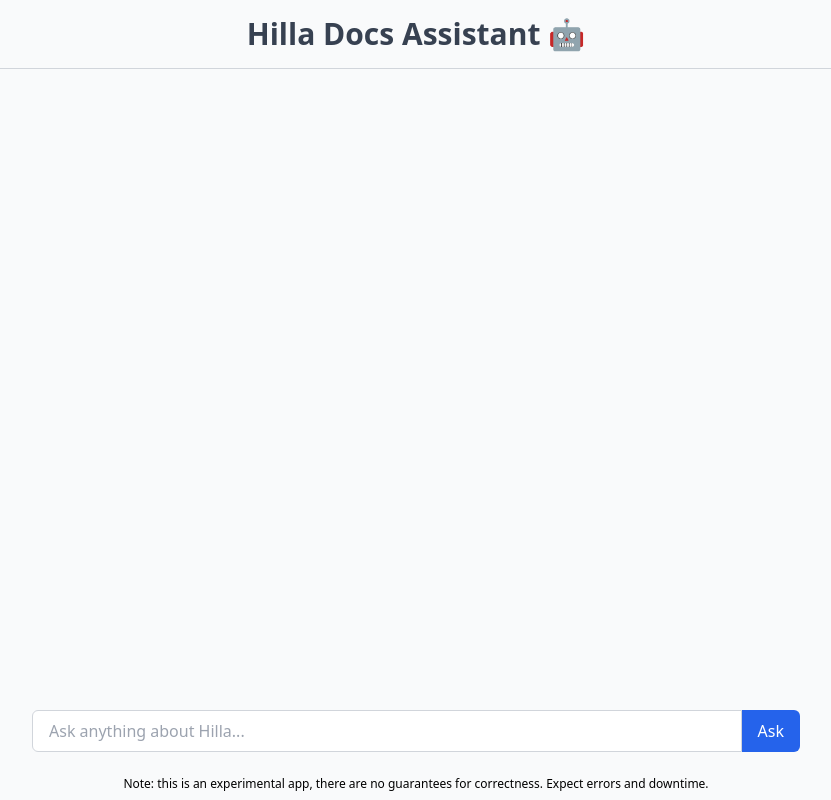
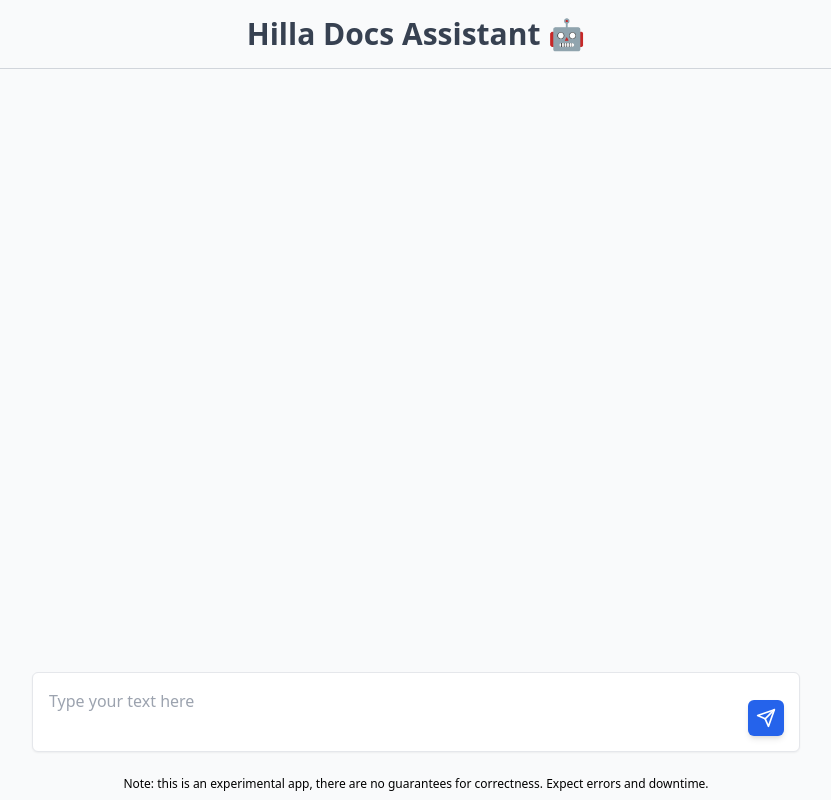
Before and after one commit to marcushellberg/vaadin-docs-assistant, a Next.js app: page / in a window 1280 px wide. Shown: the whole page, without its empty margins (224-1055 px from the left). Built offline with nearby package versions, Linux system fonts and the light colour scheme.

Commit message:
Update text input to text area

```diff
--- a/components/ChatInput.tsx
+++ b/components/ChatInput.tsx
@@ -1,5 +1,5 @@
 // components/ChatInput.tsx
-import React, {useState} from 'react';
+import React, {useEffect, useRef, useState } from 'react';
 
 interface ChatInputProps {
   onSendMessage: (message: string) => void;
@@ -8,29 +8,65 @@
 
 export default function ChatInput({onSendMessage, working}: ChatInputProps) {
   const [message, setMessage] = useState('');
+  const textareaRef = useRef<HTMLTextAreaElement>(null);
 
-  const handleSubmit = (e: React.FormEvent) => {
+  const textFieldChanged = (element: HTMLTextAreaElement) => {
+    setMessage(element.value);
+
+    element.style.height = 'auto';
+    element.style.height = `${element.scrollHeight}px`;
+  };
+
+  useEffect(() => {
+    if (textareaRef.current) {
+      textFieldChanged(textareaRef.current);
+    }
+  }, []);
+
+  function handleKeyPress(e: React.KeyboardEvent<HTMLTextAreaElement>) {
+    if (e.key === 'Enter' && (e.shiftKey || e.metaKey)) {
+      e.preventDefault();
+      handleSubmit(e);
+    }
+  }
+
+  function handleSubmit (e: React.FormEvent) {
     e.preventDefault();
-    if(working) return;
+
+    if (working) return;
 
     if (message.trim()) {
       onSendMessage(message);
       setMessage('');
     }
-  };
+  }
 
   return (
     <div className="w-full p-4 flex gap-4 md:gap-6 md:max-w-2xl lg:max-w-xl xl:max-w-3xl lg:px-0 m-auto">
-      <form className="flex w-full" onSubmit={handleSubmit}>
-        <input
-          className="flex-grow px-4 py-2 rounded-l-md rounded-r-none border border-gray-300 focus:outline-none"
-          type="text"
-          placeholder="Ask anything about Hilla..."
+      <form className="flex w-full relative" onSubmit={handleSubmit} >
+        <textarea
+          ref={textareaRef}
+          className="resize-none w-full p-4 bg-white border rounded-md shadow-sm focus:outline-none focus:ring-2 focus:ring-blue-600"
+          placeholder="Type your text here"
           value={message}
-          onChange={(e) => setMessage(e.target.value)}
+          onChange={(e) => textFieldChanged(e.target)}
+          onKeyDown={handleKeyPress}
         />
-        <button className="px-4 py-2 bg-blue-600 text-white rounded-r-md" type="submit" disabled={working}>
-          Ask
+        <button
+          type="submit"
+          className="absolute bottom-4 right-4 p-2 bg-blue-600 text-white font-semibold rounded-md shadow-md focus:outline-none focus:ring-2 focus:ring-offset-2 focus:ring-blue-500">
+          { working ? (
+            <svg className="animate-spin h-5 w-5 text-white" xmlns="http://www.w3.org/2000/svg" fill="none" viewBox="0 0 24 24">
+              <circle className="opacity-25" cx="12" cy="12" r="10" stroke="currentColor" strokeWidth="4"></circle>
+              <path className="opacity-75" fill="currentColor" d="M4 12a8 8 0 018-8V0C5.373 0 0 5.373 0 12h4zm2 5.291A7.962 7.962 0 014 12H0c0 3.042 1.135 5.824 3 7.938l3-2.647z"></path>
+            </svg>
+          ) :
+            <svg stroke="currentColor" fill="none" strokeWidth="2" viewBox="0 0 24 24" strokeLinecap="round"
+                 strokeLinejoin="round" className="h-5 w-5"
+                 xmlns="http://www.w3.org/2000/svg">
+              <line x1="22" y1="2" x2="11" y2="13"></line>
+              <polygon points="22 2 15 22 11 13 2 9 22 2"></polygon>
+            </svg>}
         </button>
       </form>
     </div>
--- a/components/ChatWindow.tsx
+++ b/components/ChatWindow.tsx
@@ -1,15 +1,13 @@
 // components/ChatWindow.tsx
 import React, {useEffect, useRef } from 'react';
 import ChatMessage from "@/components/ChatMessage";
-import LoadingIndicator from "@/components/LoadingIndicator";
 import {ChatCompletionRequestMessage} from "openai";
 
 interface ChatWindowProps {
   messages: ChatCompletionRequestMessage[];
-  loading: boolean;
 }
 
-export default function ChatWindow({ messages, loading }: ChatWindowProps) {
+export default function ChatWindow({ messages }: ChatWindowProps) {
   const containerRef = useRef<HTMLDivElement | null>(null);
 
   useEffect(() => {
@@ -23,7 +21,6 @@
       {messages.map((message, index) => (
         <ChatMessage key={index} content={message.content} role={message.role} />
       ))}
-      {loading && <LoadingIndicator />}
     </div>
   );
 }
--- a/components/LoadingIndicator.tsx
+++ /dev/null
@@ -1,18 +0,0 @@
-// components/LoadingIndicator.tsx
-import React from 'react';
-
-export default function LoadingIndicator() {
-  return (
-    <div className="flex justify-center py-6 ">
-      <div className="flex space-x-1">
-        {Array.from({ length: 3 }, (_, i) => (
-          <div
-            key={i}
-            className="w-3 h-3 bg-blue-700 rounded-full animate-pulse"
-            style={{ animationDelay: `${i * 200}ms` }}
-          ></div>
-        ))}
-      </div>
-    </div>
-  );
-};
--- a/pages/index.tsx
+++ b/pages/index.tsx
@@ -8,19 +8,16 @@
 
 export default function Home() {
   const [messages, setMessages] = useState<ChatCompletionRequestMessage[]>([]);
-  const [loading, setLoading] = useState(false);
   const [working, setWorking] = useState(false);
 
   async function handleSendQuestion(question: string) {
-    if(loading) return;
+    if(working) return;
 
     const newMessages = [...messages, {
       role: ChatCompletionRequestMessageRoleEnum.User,
       content: question
     }];
     setMessages(newMessages);
-
-    setLoading(true);
     setWorking(true);
 
     const response = await fetch('/api/completion', {
@@ -39,7 +36,6 @@
     const decoder = new TextDecoder();
     let done = false;
 
-    setLoading(false);
     setMessages(msg => [...msg, {
       role: ChatCompletionRequestMessageRoleEnum.Assistant,
       content: ''
@@ -64,7 +60,7 @@
       <div className="flex flex-col w-full items-center justify-center p-4 border-b border-gray-300">
         <h1 className="font-bold text-3xl text-gray-700">Hilla Docs Assistant 🤖</h1>
       </div>
-      <ChatWindow messages={messages} loading={loading}/>
+      <ChatWindow messages={messages}/>
       <ChatInput onSendMessage={handleSendQuestion} working={working}/>
       <div className="p-2 text-xs text-center">Note: this is an experimental app, there are no guarantees for correctness. Expect errors and downtime.</div>
     </div>
```
